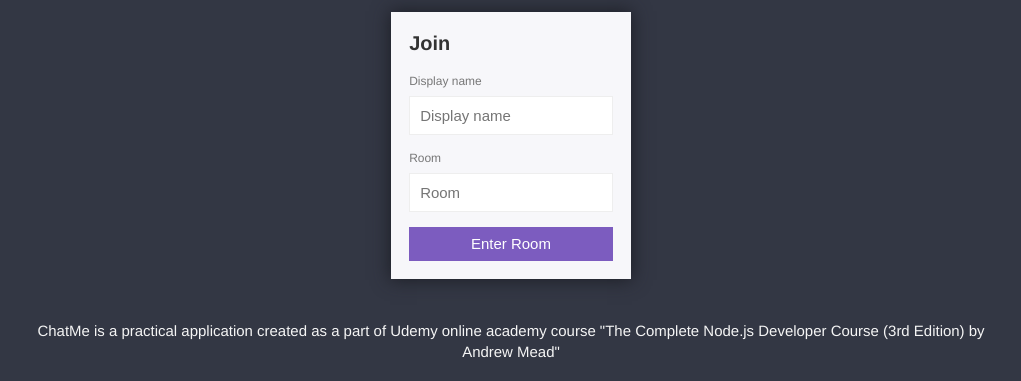
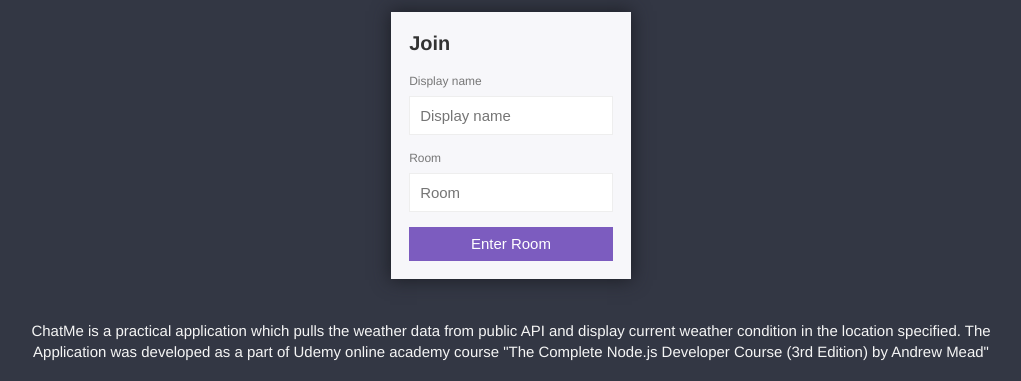
Before and after one commit to andreibindasov/chat-app, a website: page public/index.html in a window 1280 px wide. Shown: the part 139-520 px from the top of the page, without its empty margins (129-1150 px from the left). Drawn offline with Linux system fonts and the light colour scheme.

Commit message:
Update index.html

```diff
--- a/public/index.html
+++ b/public/index.html
@@ -30,7 +30,8 @@
         <div class="footer__chatMe">
             <div class="footer__1">
                 <span>
-                    ChatMe is a practical application created as a part of Udemy online academy course
+                    ChatMe is a practical application which pulls the weather data from public API and display current weather condition in the location specified.
+                    The Application was developed as a part of Udemy online academy course
                     "The Complete Node.js Developer Course (3rd Edition) by Andrew Mead"
                 </span>
                 <br>
```
